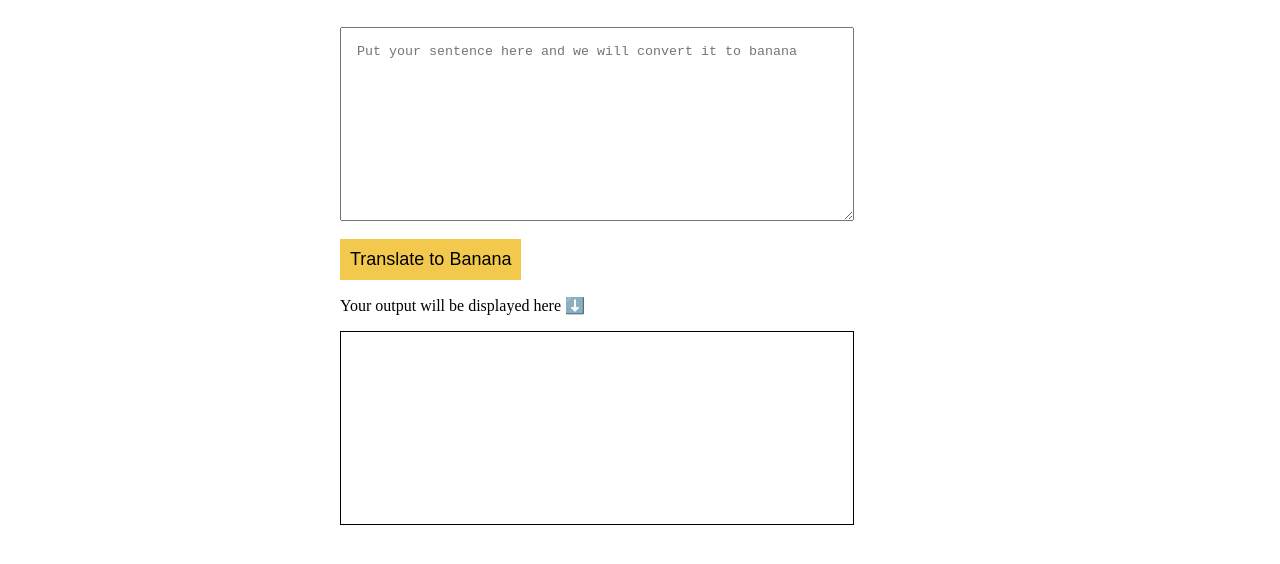
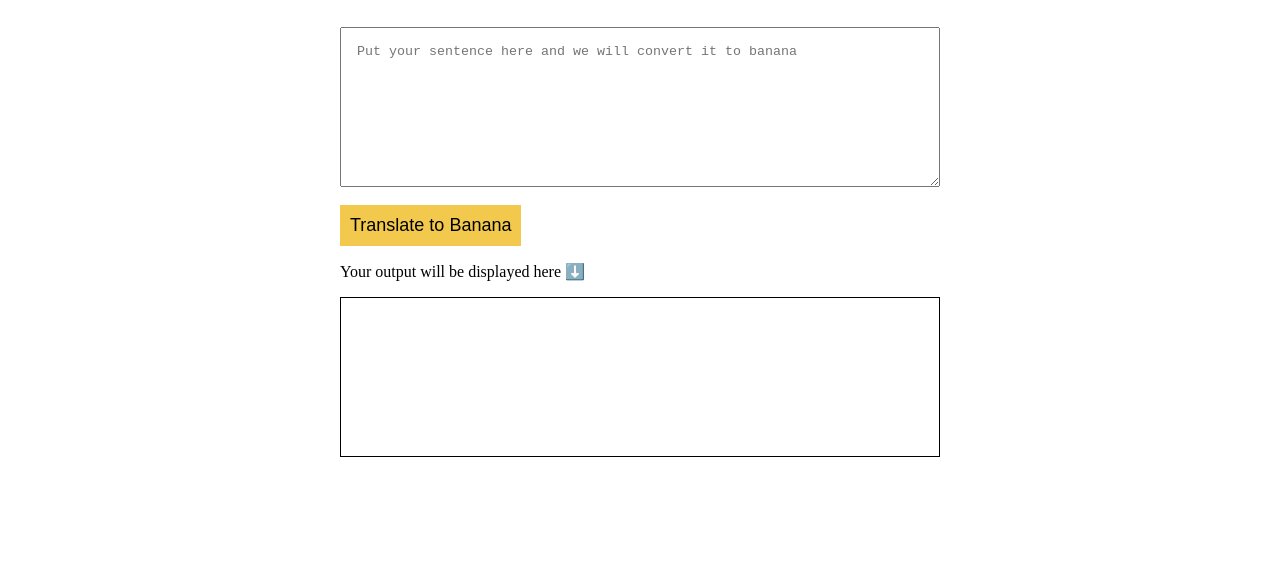
Before and after one commit to parikshit456/vanilla-js, a plain HTML site: page index.html in a window 1280 px wide. Shown: the part 80-644 px from the top of the page. Drawn offline with Linux system fonts and the light colour scheme.

Commit message:
style: update style

```diff
--- a/style.css
+++ b/style.css
@@ -5,17 +5,22 @@ body{
 margin: 0px;
 }
 textarea{
-    width: 80%;
+    box-sizing: border-box;
+    width: 100%;
     display: block;
     padding: 1rem;
     height: 20vh;
+    margin: 0px;
+
 }
 
 .output-container{
-    width: 80%;
+    box-sizing: border-box;
+
+    width: 100%;
     height: 20vh;
     display: block;
-
+    margin: 0px;
     padding: 1rem;
     border: 1px solid black;
 }
```
